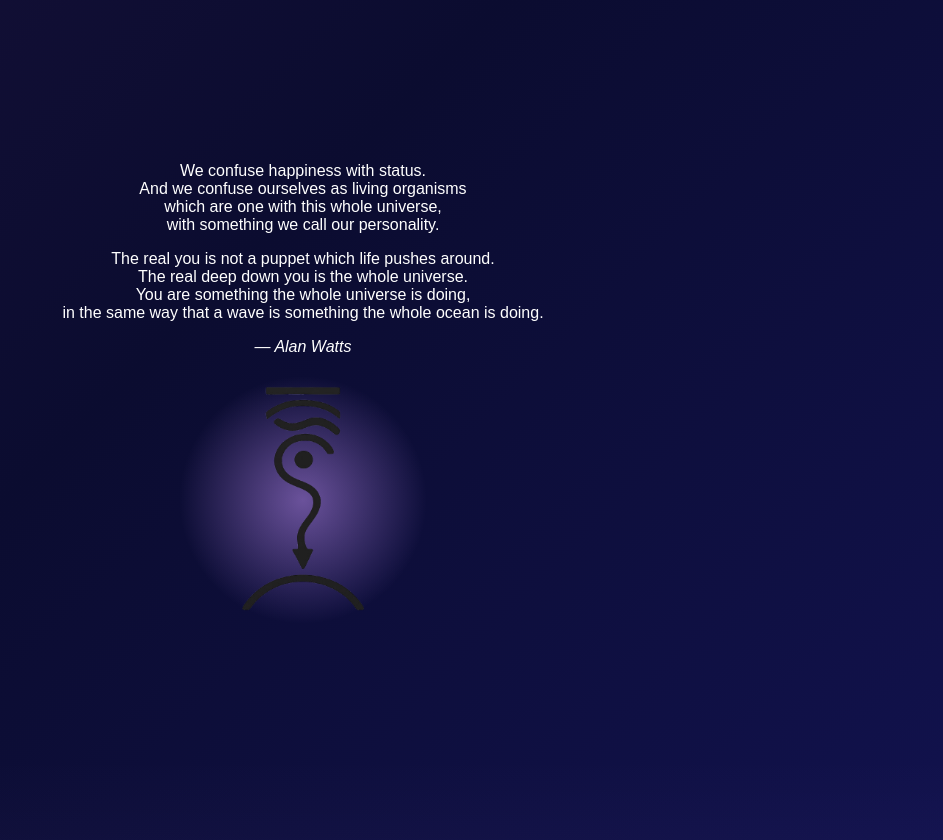
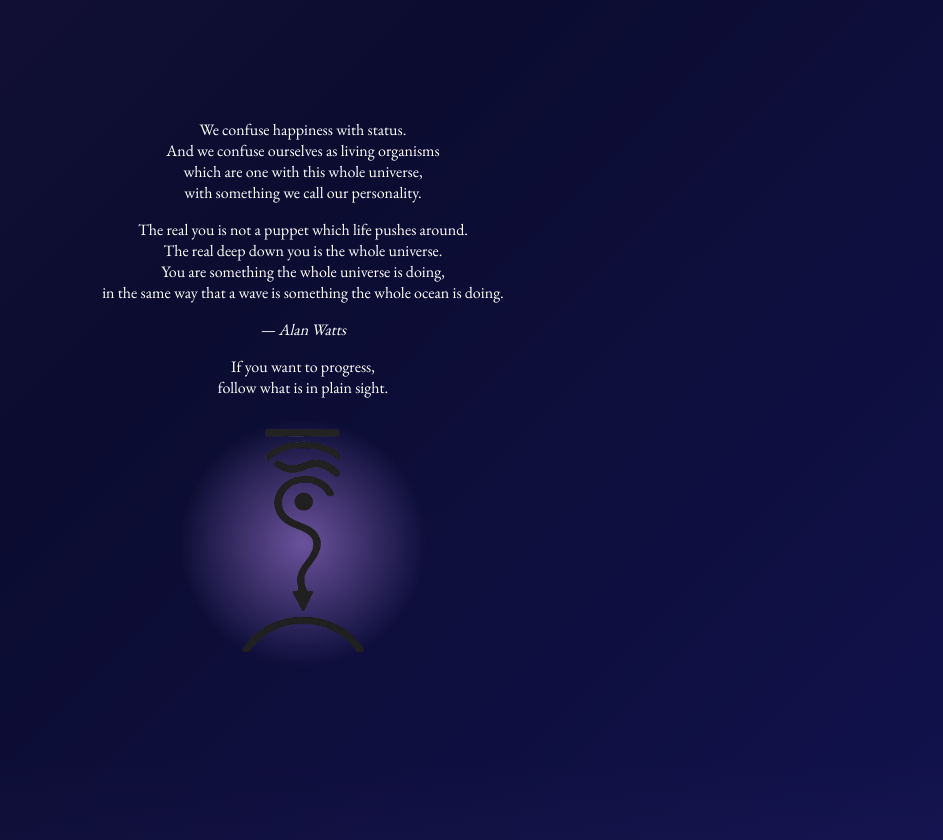
Before and after one commit to tricksteranam/Quantum-pebble-, a plain HTML site: page index.html in a window 1280 px wide. Shown: the whole page, without its empty margins (337-1280 px from the left). Drawn offline with nearby package versions, Linux system fonts and the light colour scheme.

Commit message:
Update index.html

```diff
--- a/index.html
+++ b/index.html
@@ -4,6 +4,7 @@
     <meta charset="UTF-8" />
     <meta name="viewport" content="width=device-width, initial-scale=1.0"/>
     <title>Quantum Pebble Portal</title>
+    <link href="https://fonts.googleapis.com/css2?family=EB+Garamond&display=swap" rel="stylesheet">
     <style>
         body {
             background:
@@ -13,7 +14,7 @@
             animation: gradientFlow 15s ease infinite;
             color: white;
             text-align: center;
-            font-family: Arial, sans-serif;
+            font-family: 'EB Garamond', serif;
             padding: 00px 40px 40px;
             margin: 0;
             display: flex;
@@ -77,6 +78,9 @@ in the same way that a wave is something the whole ocean is doing.</p>
 
 <p><em>— Alan Watts</em></p>
 
+<p>If you want to progress,<br>
+follow what is in plain sight.</p>
+
         <div class="symbol" onclick="window.location.href='https://example.com';">
             <img src="symbol.png" alt="Symbol">
         </div>
```
